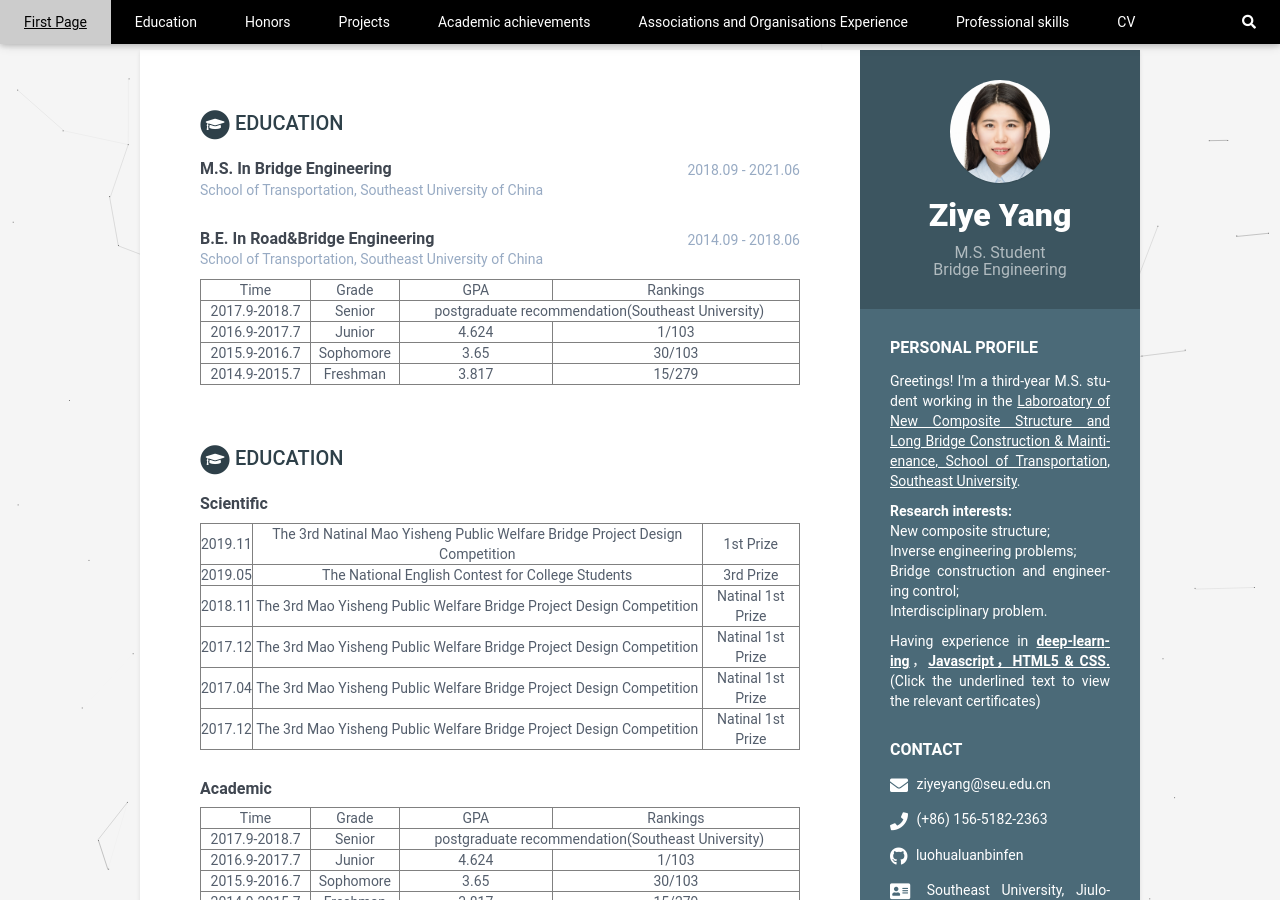
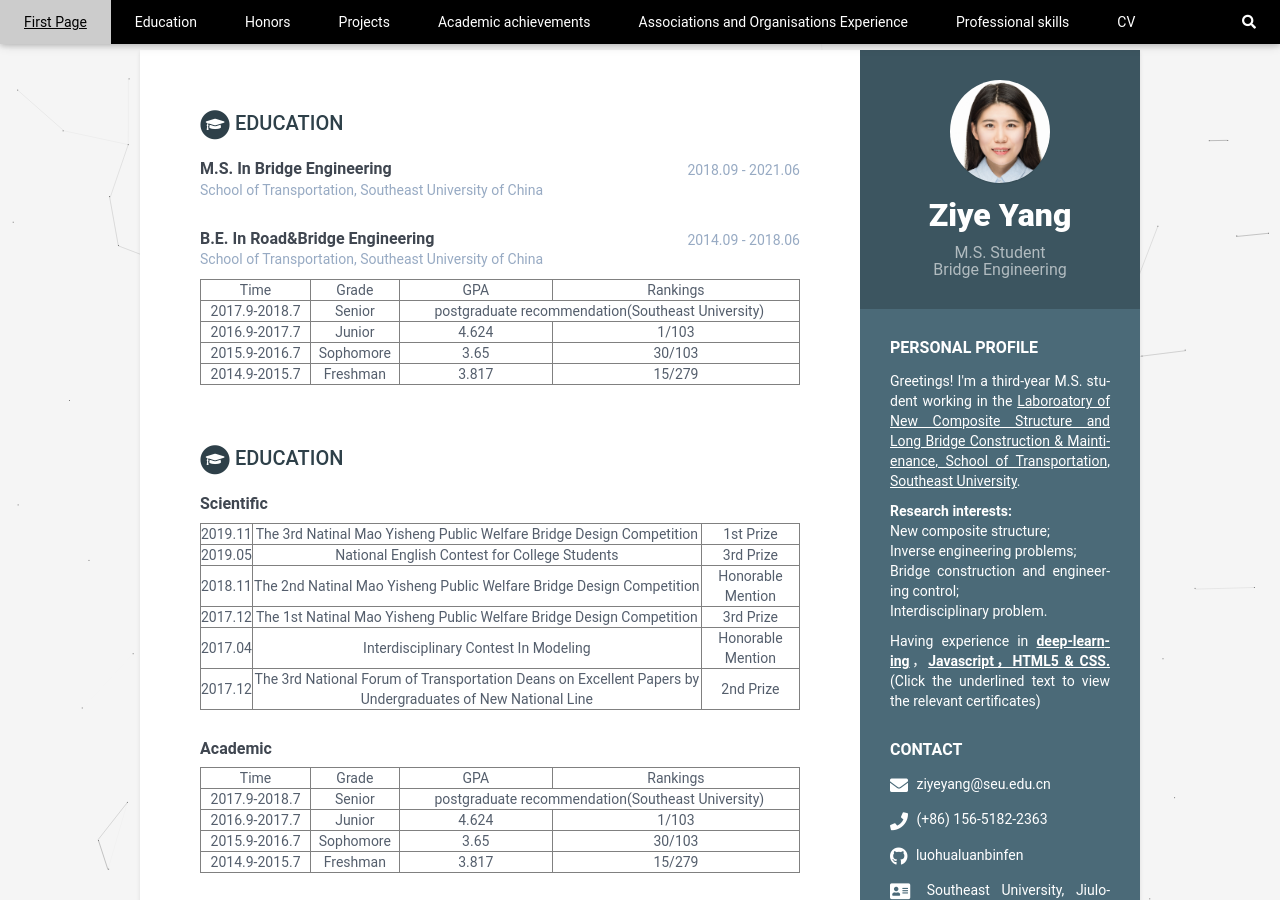
Before and after one commit to luohualuanbinfen/CV_EN, a Jekyll site: the page built from index.html, in a window 1280 px wide and 900 px high. Built offline with Jekyll 4.4.1, drawn with Linux system fonts in a browser that asks for light colours.

Commit message:
Update data.yml

```diff
--- a/_data/data.yml
+++ b/_data/data.yml
@@ -103,33 +103,33 @@
           <table width="100%" border="1" cellpadding="2" cellspacing="1">
           <tr>
           <td> 2019.11 </td>
-          <td> The 3rd Natinal Mao Yisheng Public Welfare Bridge Project Design Competition</td>
+          <td> The 3rd Natinal Mao Yisheng Public Welfare Bridge Design Competition</td>
           <td> 1st Prize </td>
           </tr>
           <tr>
           <td> 2019.05 </td>
-          <td> The National English Contest for College Students</td>
+          <td> National English Contest for College Students</td>
           <td> 3rd Prize </td>
           </tr>
           <tr>
           <td> 2018.11 </td>
-          <td> The 3rd Mao Yisheng Public Welfare Bridge Project Design Competition</td>
-          <td> Natinal 1st Prize </td>
+          <td> The 2nd Natinal Mao Yisheng Public Welfare Bridge Design Competition</td>
+          <td> Honorable Mention </td>
           </tr>
           <tr>
           <td> 2017.12 </td>
-          <td> The 3rd Mao Yisheng Public Welfare Bridge Project Design Competition</td>
-          <td> Natinal 1st Prize </td>
+          <td> The 1st Natinal Mao Yisheng Public Welfare Bridge Design Competition</td>
+          <td> 3rd Prize </td>
           </tr>
           <tr>
           <td> 2017.04 </td>
-          <td> The 3rd Mao Yisheng Public Welfare Bridge Project Design Competition</td>
-          <td> Natinal 1st Prize </td>
+          <td> Interdisciplinary Contest In Modeling</td>
+          <td> Honorable Mention </td>
           </tr>
           <tr>
           <td> 2017.12 </td>
-          <td> The 3rd Mao Yisheng Public Welfare Bridge Project Design Competition</td>
-          <td> Natinal 1st Prize </td>
+          <td> The 3rd National Forum of Transportation Deans on Excellent Papers by Undergraduates of New National Line</td>
+          <td> 2nd Prize </td>
           </tr>
           </table>
         </div>
```
